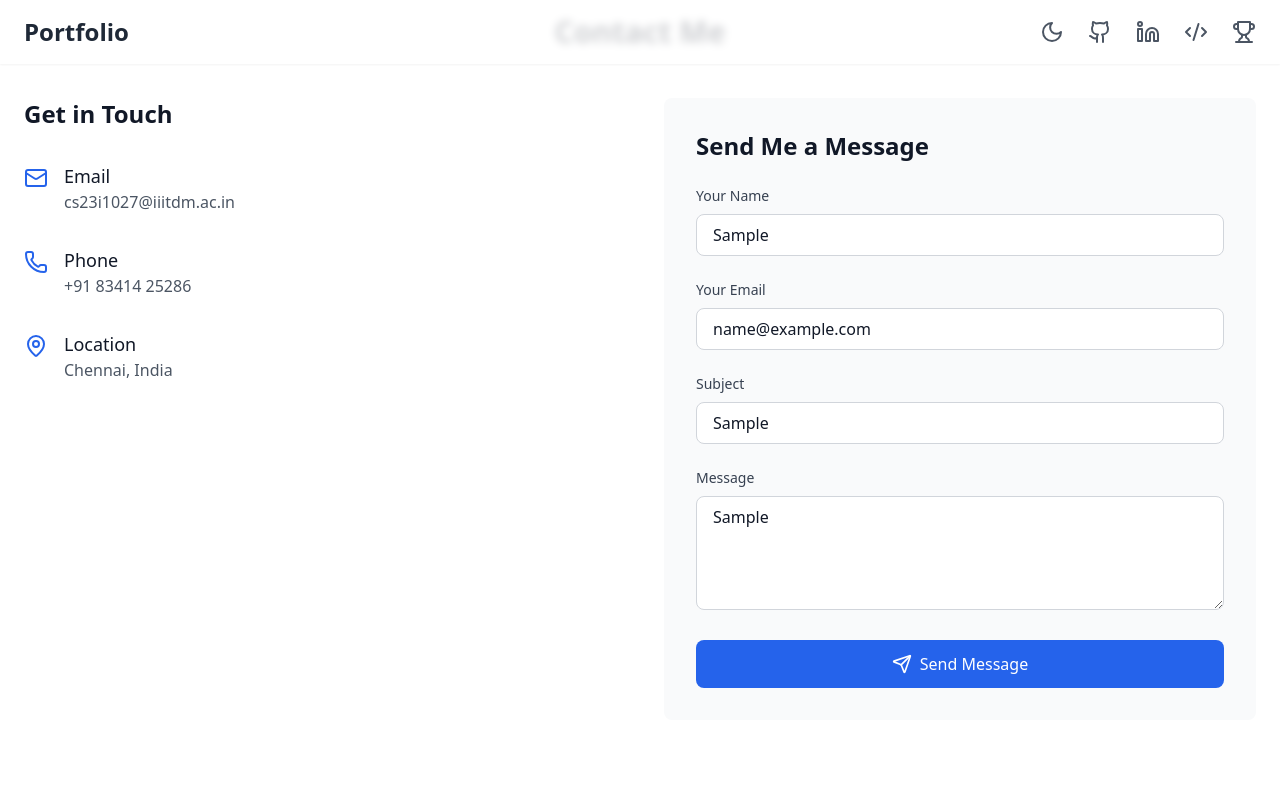
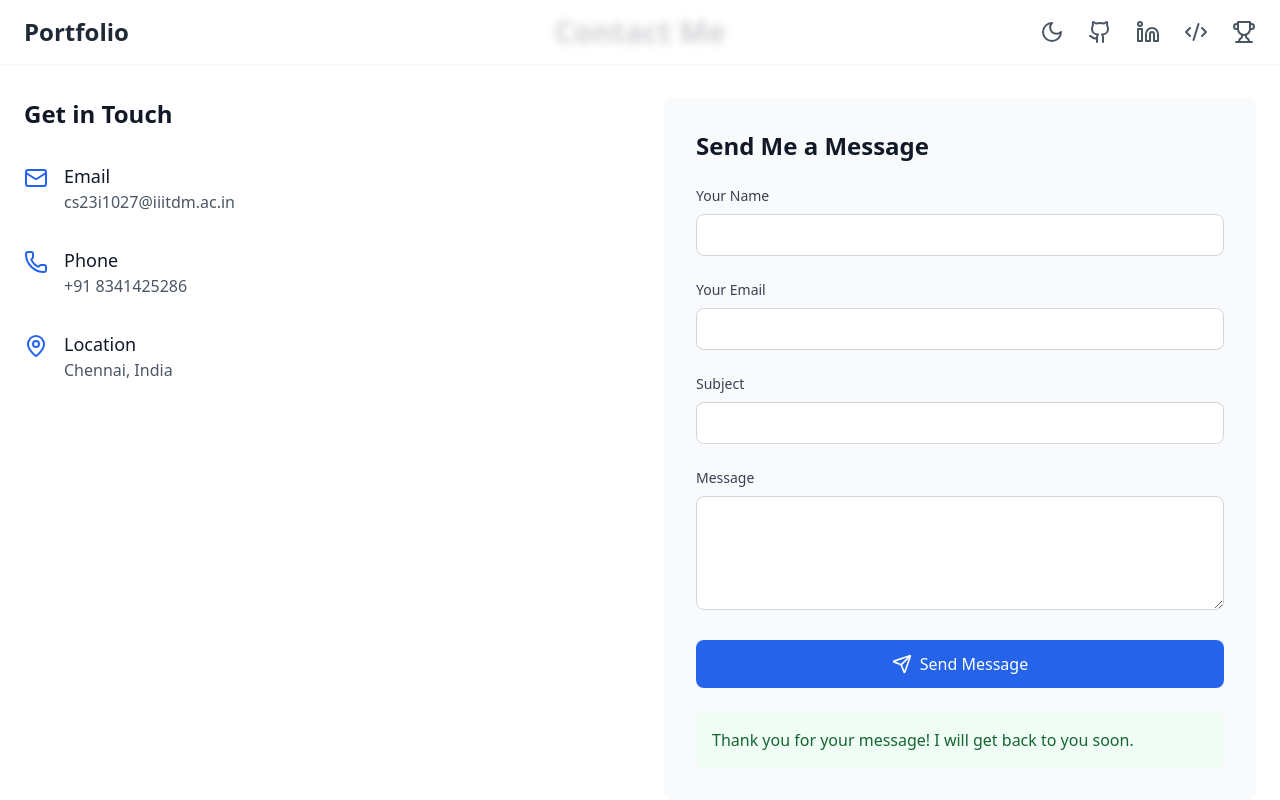
Before and after one commit to Harith-Y/portfolio, a React (Vite) app: page / in a window 1280 px wide. Both pictures are taken after typing "Sample", "name@example.com", "Sample", "Sample" into the empty fields and a click on the button "Send Message". Shown: the part 2804-3604 px from the top of the page. Built offline with nearby package versions, Linux system fonts and the light colour scheme.

Commit message:
feat: enhance Contact component with form submission handling and feedback messages

```diff
--- a/src/components/Contact.tsx
+++ b/src/components/Contact.tsx
@@ -1,10 +1,48 @@
 import { motion } from 'framer-motion';
 import { Mail, Phone, MapPin, Send } from 'lucide-react';
+import { useState } from 'react';
 
 export default function Contact() {
-  const handleSubmit = (e: React.FormEvent) => {
+  const [isSubmitting, setIsSubmitting] = useState(false);
+  const [submitStatus, setSubmitStatus] = useState<{
+    type: 'success' | 'error' | null;
+    message: string;
+  }>({ type: null, message: '' });
+
+  const handleSubmit = async (e: React.FormEvent<HTMLFormElement>) => {
     e.preventDefault();
-    // Will handle form submission here in the next few commits.
+    setIsSubmitting(true);
+    setSubmitStatus({ type: null, message: '' });
+
+    try {
+      const form = e.currentTarget;
+      const formData = new FormData(form);
+      const data = {
+        name: formData.get('name'),
+        email: formData.get('email'),
+        subject: formData.get('subject'),
+        message: formData.get('message'),
+      };
+
+      // Here you would typically send the data to your backend
+      // For now, we'll simulate an API call with a timeout
+      await new Promise(resolve => setTimeout(resolve, 1000));
+
+      // Clear the form
+      form.reset();
+
+      setSubmitStatus({
+        type: 'success',
+        message: 'Thank you for your message! I will get back to you soon.',
+      });
+    } catch (error) {
+      setSubmitStatus({
+        type: 'error',
+        message: 'Sorry, something went wrong. Please try again later.',
+      });
+    } finally {
+      setIsSubmitting(false);
+    }
   };
 
   return (
@@ -35,7 +73,7 @@ export default function Contact() {
               <Phone className="w-6 h-6 text-blue-600 dark:text-blue-400 mt-1" />
               <div>
                 <h4 className="text-lg font-medium text-gray-900 dark:text-white">Phone</h4>
-                <p className="text-gray-600 dark:text-gray-300">+91 83414 25286</p>
+                <p className="text-gray-600 dark:text-gray-300">+91 8341425286</p>
               </div>
             </div>
 
@@ -68,8 +106,7 @@ export default function Contact() {
                   id="name"
                   name="name"
                   required
-                  placeholder="Enter your name"
-                  className="w-full px-4 py-2 rounded-lg border border-gray-300 dark:border-gray-600 bg-white dark:bg-gray-700 text-gray-900 dark:text-white focus:ring-2 focus:ring-blue-500 dark:focus:ring-blue-400 focus:border-transparent placeholder-gray-400 dark:placeholder-gray-500"
+                  className="w-full px-4 py-2 rounded-lg border border-gray-300 dark:border-gray-600 bg-white dark:bg-gray-700 text-gray-900 dark:text-white focus:ring-2 focus:ring-blue-500 dark:focus:ring-blue-400 focus:border-transparent"
                 />
               </div>
 
@@ -82,8 +119,7 @@ export default function Contact() {
                   id="email"
                   name="email"
                   required
-                  placeholder="Enter your email"
-                  className="w-full px-4 py-2 rounded-lg border border-gray-300 dark:border-gray-600 bg-white dark:bg-gray-700 text-gray-900 dark:text-white focus:ring-2 focus:ring-blue-500 dark:focus:ring-blue-400 focus:border-transparent placeholder-gray-400 dark:placeholder-gray-500"
+                  className="w-full px-4 py-2 rounded-lg border border-gray-300 dark:border-gray-600 bg-white dark:bg-gray-700 text-gray-900 dark:text-white focus:ring-2 focus:ring-blue-500 dark:focus:ring-blue-400 focus:border-transparent"
                 />
               </div>
 
@@ -96,8 +132,7 @@ export default function Contact() {
                   id="subject"
                   name="subject"
                   required
-                  placeholder="Enter subject"
-                  className="w-full px-4 py-2 rounded-lg border border-gray-300 dark:border-gray-600 bg-white dark:bg-gray-700 text-gray-900 dark:text-white focus:ring-2 focus:ring-blue-500 dark:focus:ring-blue-400 focus:border-transparent placeholder-gray-400 dark:placeholder-gray-500"
+                  className="w-full px-4 py-2 rounded-lg border border-gray-300 dark:border-gray-600 bg-white dark:bg-gray-700 text-gray-900 dark:text-white focus:ring-2 focus:ring-blue-500 dark:focus:ring-blue-400 focus:border-transparent"
                 />
               </div>
 
@@ -110,8 +145,7 @@ export default function Contact() {
                   name="message"
                   rows={4}
                   required
-                  placeholder="Enter your message"
-                  className="w-full px-4 py-2 rounded-lg border border-gray-300 dark:border-gray-600 bg-white dark:bg-gray-700 text-gray-900 dark:text-white focus:ring-2 focus:ring-blue-500 dark:focus:ring-blue-400 focus:border-transparent placeholder-gray-400 dark:placeholder-gray-500"
+                  className="w-full px-4 py-2 rounded-lg border border-gray-300 dark:border-gray-600 bg-white dark:bg-gray-700 text-gray-900 dark:text-white focus:ring-2 focus:ring-blue-500 dark:focus:ring-blue-400 focus:border-transparent"
                 ></textarea>
               </div>
 
@@ -119,11 +153,24 @@ export default function Contact() {
                 whileHover={{ scale: 1.02 }}
                 whileTap={{ scale: 0.98 }}
                 type="submit"
-                className="w-full flex items-center justify-center gap-2 bg-blue-600 hover:bg-blue-700 text-white px-6 py-3 rounded-lg font-medium transition-colors"
+                disabled={isSubmitting}
+                className="w-full flex items-center justify-center gap-2 bg-blue-600 hover:bg-blue-700 text-white px-6 py-3 rounded-lg font-medium transition-colors disabled:opacity-50 disabled:cursor-not-allowed"
               >
                 <Send className="w-5 h-5" />
-                Send Message
+                {isSubmitting ? 'Sending...' : 'Send Message'}
               </motion.button>
+
+              {submitStatus.type && (
+                <div
+                  className={`mt-4 p-4 rounded-lg ${
+                    submitStatus.type === 'success'
+                      ? 'bg-green-50 text-green-800 dark:bg-green-900/50 dark:text-green-200'
+                      : 'bg-red-50 text-red-800 dark:bg-red-900/50 dark:text-red-200'
+                  }`}
+                >
+                  {submitStatus.message}
+                </div>
+              )}
             </form>
           </motion.div>
         </div>
```
